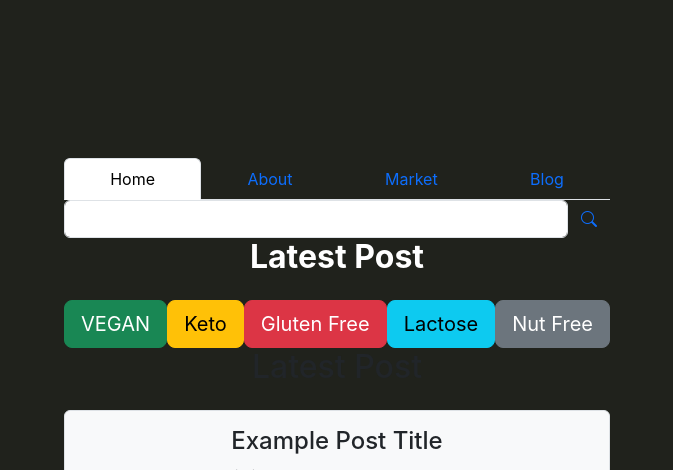
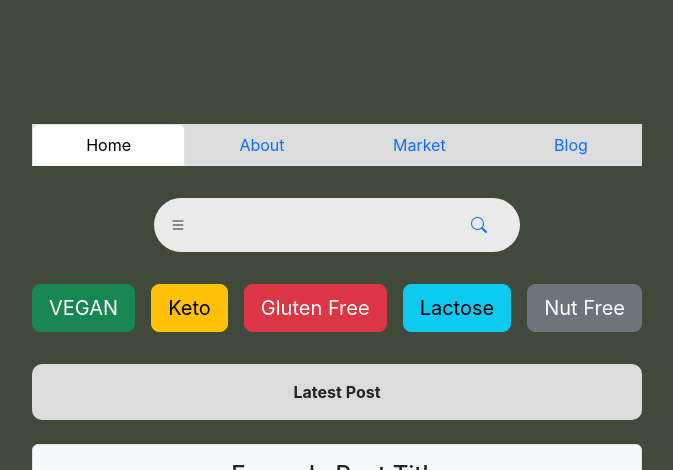
Before and after one commit to NowahS/ReHarvestApp, a React (Vite) app in the folder ReHarvest/: page /home in a window 1280 px wide. Shown: the top 470 px of the page, without its empty margins (303-976 px from the left). Built offline with nearby package versions, Linux system fonts and the light colour scheme; no server answers.

Commit message:
updated home page style

```diff
--- a/ReHarvest/src/App.css
+++ b/ReHarvest/src/App.css
@@ -42,6 +42,6 @@
 }
 
 body{
-  background-color:rgb(32, 34, 28);
+  background-color:#40493A;
   font-family: 'Inter', sans-serif;
 }
--- a/ReHarvest/src/main.jsx
+++ b/ReHarvest/src/main.jsx
@@ -6,6 +6,7 @@ import 'bootstrap-icons/font/bootstrap-icons.css' /*for icons, make sure to impo
 import App from './App.jsx'
 
 
+
 createRoot(document.getElementById('root')).render(
   <StrictMode>
     <App />
--- /dev/null
+++ b/ReHarvest/src/pages/Home.css
@@ -0,0 +1,75 @@
+.home-container {
+  margin: 0;
+  padding: 0;
+}
+
+.logo {
+  font-family: "Georgia", serif;
+  font-weight: bold;
+  font-size: 1.5rem;
+  color: white;
+}
+
+.navbar-custom{
+    width: 100%;
+    background-color:#dcdcdc;
+    border-radius: 0;
+    object-fit: cover;
+}
+
+.search-bar {
+  background-color: #eaeaea;
+  border-radius: 30px;
+  padding: 0.5rem 1rem;
+  display: flex;
+  align-items: center;
+  width: 60%;
+  margin: 2rem auto;
+}
+
+.search-bar input {
+  border: none;
+  background: transparent;
+  flex-grow: 1;
+}
+
+.filter-buttons {
+  display: flex;
+  justify-content: center;
+  gap: 1rem;
+  margin-bottom: 2rem;
+}
+
+.latest-posts {
+  background-color: #dcdcdc;
+  text-align: center;
+  padding: 1rem;
+  font-weight: bold;
+  border-radius: 10px;
+  margin: 2rem 0 1rem 0;
+}
+
+.post-card {
+  background-color: white;
+  border-radius: 10px;
+  overflow: hidden;
+  display: flex;
+  margin: 1rem auto;
+  max-width: 600px;
+}
+
+.post-card img {
+  width: 40%;
+  object-fit: cover;
+}
+
+.post-card-content {
+  padding: 1rem;
+}
+
+body, html{
+    margin: 0;
+    padding: 0;
+    width: 100%;
+    overflow-x: hidden;
+}
--- a/ReHarvest/src/pages/Home.jsx
+++ b/ReHarvest/src/pages/Home.jsx
@@ -1,4 +1,5 @@
 import React, {useEffect, useState} from "react"
+import "./Home.css"
 import Nav from "react-bootstrap/Nav"
 import {Form, FormControl, Button, ButtonGroup, Stack} from "react-bootstrap"
 import Post from "./Post"
@@ -49,7 +50,8 @@ function Home(){
 
     return(
         <>
-        <Nav fill variant="tabs" defaultActiveKey= "/home">
+        <div className="home-container">
+        <Nav fill variant="tabs" defaultActiveKey= "/home" className="navbar-custom mb-4">
             <Nav.Item>
                 <Nav.Link href="/home">Home</Nav.Link>
             </Nav.Item>
@@ -65,6 +67,8 @@ function Home(){
         </Nav>
 
         {/*Code for the search bar*/}
+        <div className= "search-bar">
+          <i className="bi bi-list"/>
         <Form className= "d-flex align-items-center mt - 3">
             <FormControl
                 type="text"
@@ -77,9 +81,11 @@ function Home(){
               <i className= "bi bi-search"></i>
             </Button>
         </Form>
+        </div>
 
-        <h2 className="mb-4 fw-bold text-white">Latest Post</h2>
+
         {/*Filter buttons*/}
+        <div className= "filter-buttons">
         <Button
         variant="success"
         size="lg"
@@ -118,9 +124,10 @@ function Home(){
       >
         Nut Free
       </Button>
+      </div>
 
 
-        <h2>Latest Post</h2>
+        <div className="latest-posts">Latest Post</div>
 
         <Post
             initialLikes={15}
@@ -134,7 +141,9 @@ function Home(){
               </div>
             ))}
           </div>
+          </div>
         </>
+
 
     )
 }
```
